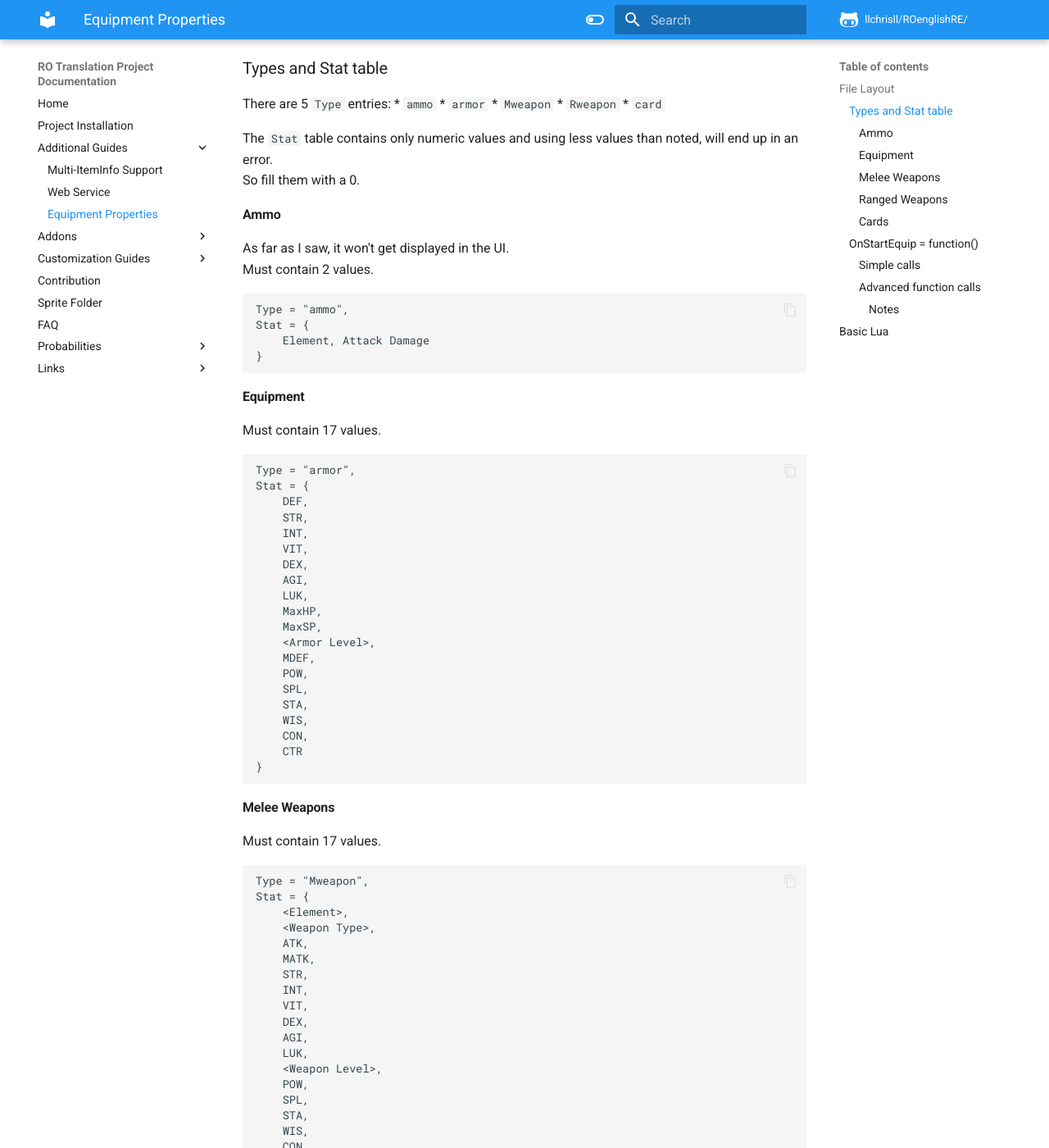
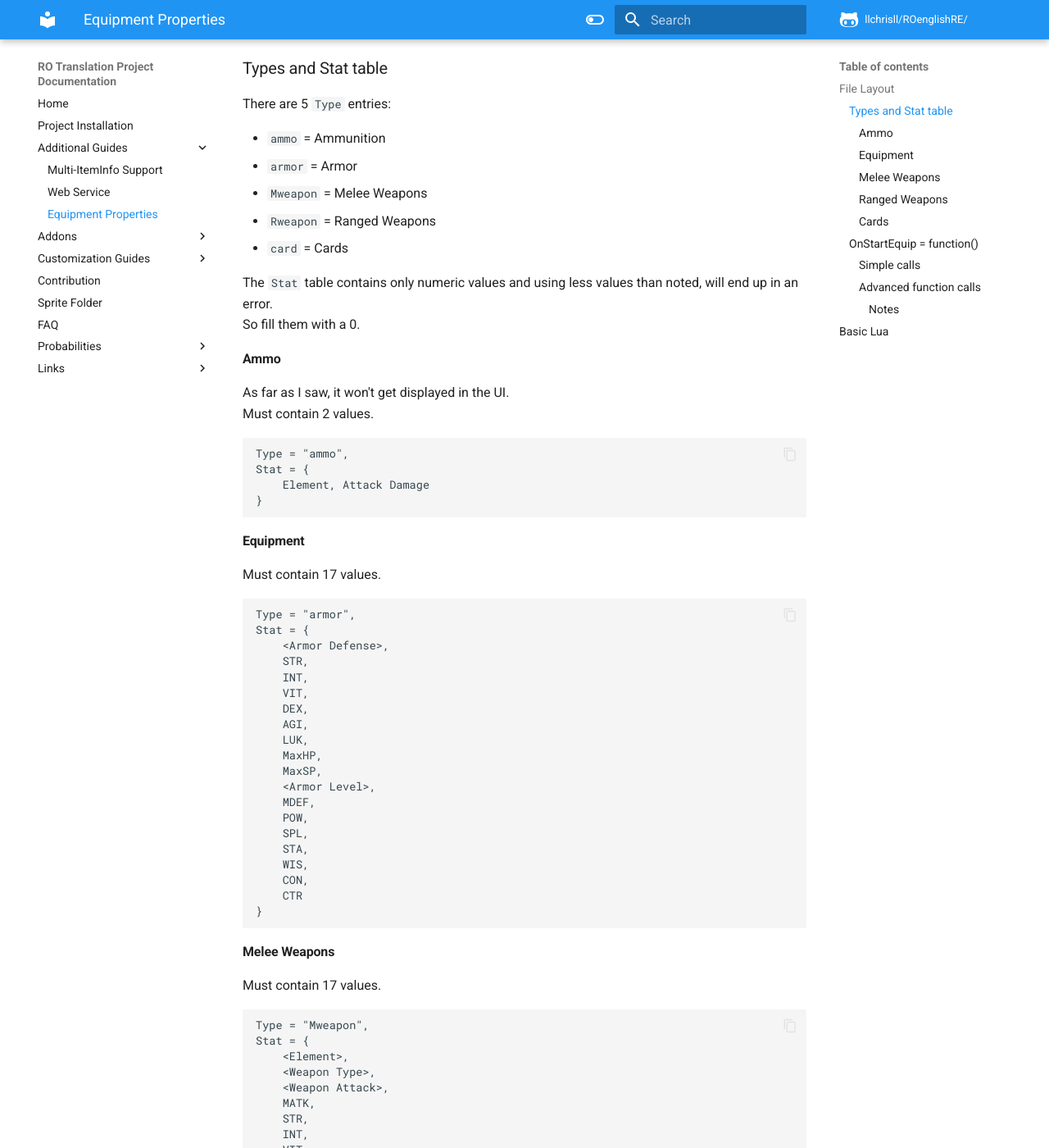
Before and after one commit to llchrisll/ROTPDocs, an MkDocs documentation site: the page built from docs/guides/equip_prop.md, in a window 1280 px wide and 1400 px high, scrolled down 1231 px. Shown: the whole window at 82% size. Built offline with MkDocs 1.6.1 and Material for MkDocs 9.7.7, drawn with Linux system fonts in a browser that asks for light colours; comment, search, counter and statistics services are not loaded; some of the changed text lies outside the part shown.

Commit message:
Small fixes in Equipment Properties

````diff
--- a/docs/guides/equip_prop.md
+++ b/docs/guides/equip_prop.md
@@ -49,11 +49,12 @@ SkillGroup = {
 ```
 ### Types and Stat table
 There are 5 `Type` entries:
- * `ammo`
- * `armor`
- * `Mweapon`
- * `Rweapon`
- * `card`
+
+ * `ammo` = Ammunition
+ * `armor` = Armor
+ * `Mweapon` = Melee Weapons
+ * `Rweapon` = Ranged Weapons
+ * `card` = Cards
 
 The `Stat` table contains only numeric values and using less values than noted, will end up in an error.
 So fill them with a 0.
@@ -70,7 +71,7 @@ Must contain 17 values.
 
 	Type = "armor",
 	Stat = {
-		DEF,
+		<Armor Defense>,
 		STR,
 		INT,
 		VIT,
@@ -95,7 +96,7 @@ Must contain 17 values.
 	Stat = {
 		<Element>,
 		<Weapon Type>,
-		ATK,
+		<Weapon Attack>,
 		MATK,
 		STR,
 		INT,
@@ -117,7 +118,7 @@ Must contain 15 values.
 	Type = "Rweapon",
 	Stat = {
 		<Weapon Type>,
-		ATK,
+		<Weapon Attack>,
 		STR,
 		INT,
 		VIT,
````
